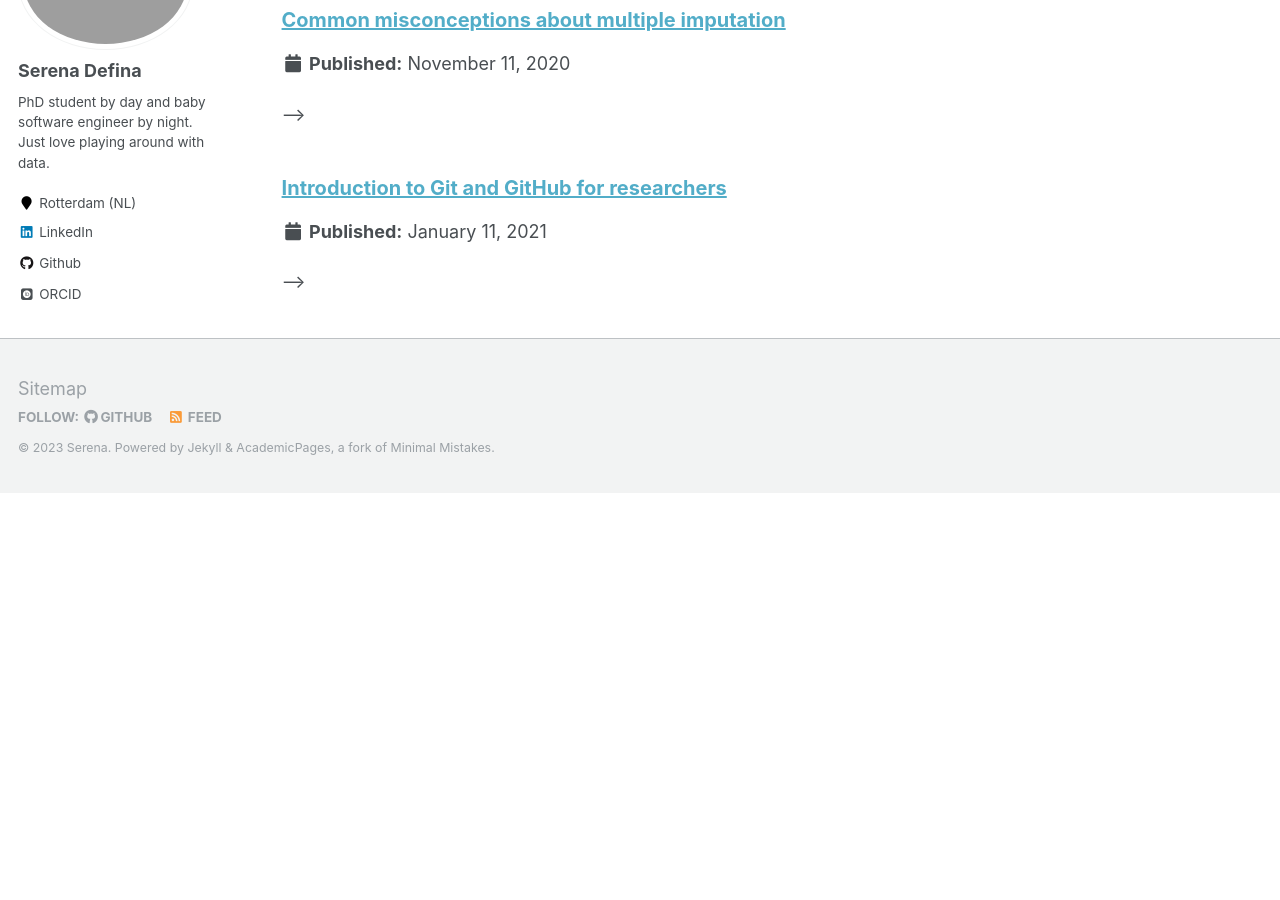
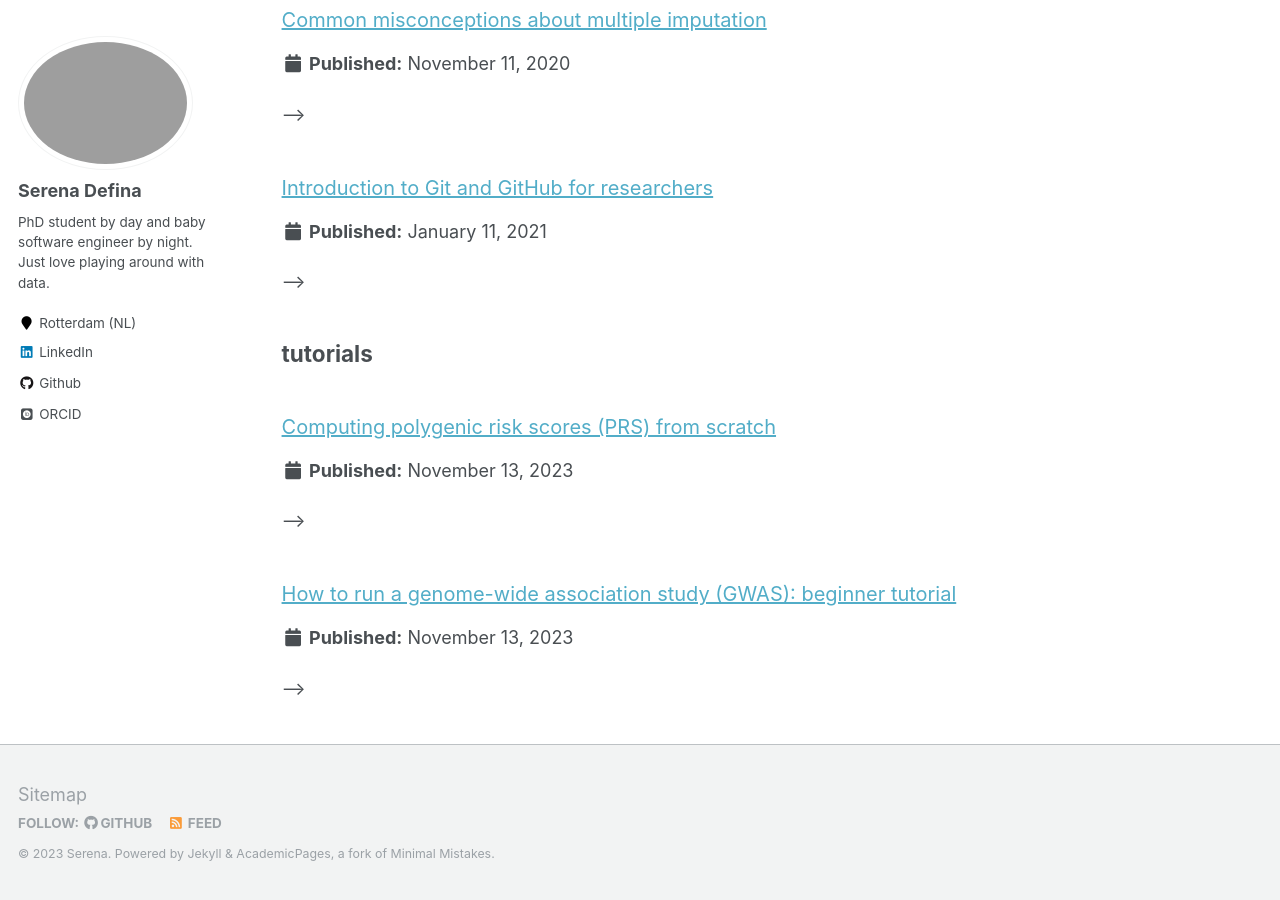
Before and after one commit to SereDef/seredef.github.io, a Jekyll site: the page built from _pages/sitemap.md, in a window 1280 px wide and 900 px high, scrolled down 4216 px. Built offline with Jekyll 4.4.1, drawn with Linux system fonts in a browser that asks for light colours; some web fonts are replaced; before the commit the page ends 4709 px from its top, so only the background shows below that.

Commit message:
add tuutorials and do not bold titles

```diff
--- a/_config.yml
+++ b/_config.yml
@@ -184,6 +184,9 @@ collections:
   talks:
     output: true
     permalink: /:collection/:path/
+  tutorials:
+    output: true
+    permalink: /:collection/:path/
   software:
     output: true
     permalink: /:collection/:path/
@@ -225,6 +228,14 @@ defaults:
       type: talks
     values:
       layout: talk
+      author_profile: true
+      share: true
+  # _tutorials
+  - scope:
+      path: ""
+      type: tutorials
+    values:
+      layout: single
       author_profile: true
       share: true
   # _software
--- a/_includes/archive-single.html
+++ b/_includes/archive-single.html
@@ -28,10 +28,10 @@
 
     <h2 class="archive__item-title" itemprop="headline">
       {% if post.link %}
-        <a style="font-size:20px;" href="{{ post.link }}">{{ title }}</a>
+        <a style="font-size:20px; font-weight:400;" href="{{ post.link }}">{{ title }}</a>
       <!--<a href="{{ base_path }}{{ post.url }}" rel="permalink"><i class="fa fa-link" aria-hidden="true" title="permalink"></i><span class="sr-only">Permalink</span></a>-->
       {% else %}
-        <a style="font-size:20px;" href="{{ base_path }}{{ post.url }}" rel="permalink">{{ title }}</a>
+        <a style="font-size:20px; font-weight:400;" href="{{ base_path }}{{ post.url }}" rel="permalink">{{ title }}</a>
       {% endif %}
     </h2>
 
@@ -49,10 +49,10 @@
           <!--<p>Published in <i>{{ post.venue }}</i>, {{ post.date | default: "1900-01-01" | date: "%Y" }} </p> -->
 
         <!--Software main page -->
-        {% elsif post.collection == 'software' %}
+        {% elsif post.collection == 'software' or post.collection == 'packages' %}
           <p>{{post.excerpt}} | <a href="{{ post.repo_url }}">Repository</a></p>
 
-        {% elsif post.collection == 'packages' %}
+        {% elsif post.collection == 'tutorial' %}
           <p>{{post.excerpt}} | <a href="{{ post.repo_url }}">Repository</a></p>
 
         <!--Blog post main page
--- a/_pages/talks.html
+++ b/_pages/talks.html
@@ -18,10 +18,6 @@ author_profile: true
   Workshops & Tutorials
 </h1>
 
-<h3>
-  Computing polygenic risk scores (PRS) from scratch
-</h3>
-
-<h3>
-  How to run a genome-wide association study (GWAS): beginner tutorial
-</h3>
+{% for post in site.tutorials reversed %}
+  {% include archive-single.html %}
+{% endfor %}
--- /dev/null
+++ b/_tutorials/1.PRS-tutorial.md
@@ -0,0 +1,7 @@
+---
+title: 'Computing polygenic risk scores (PRS) from scratch'
+collection: tutorial
+link: https://github.com/SereDef/GenR-PRS-calculation
+excerpt: ''
+repo_url: 'https://github.com/SereDef/GenR-PRS-calculation'
+---
--- /dev/null
+++ b/_tutorials/2.GWAS-tutorial.md
@@ -0,0 +1,7 @@
+---
+title: 'How to run a genome-wide association study (GWAS): beginner tutorial'
+collection: tutorial
+link: https://github.com/inDEPTHlab/GenR-run-GWAS
+excerpt: ''
+repo_url: 'https://github.com/inDEPTHlab/GenR-run-GWAS'
+---
```
